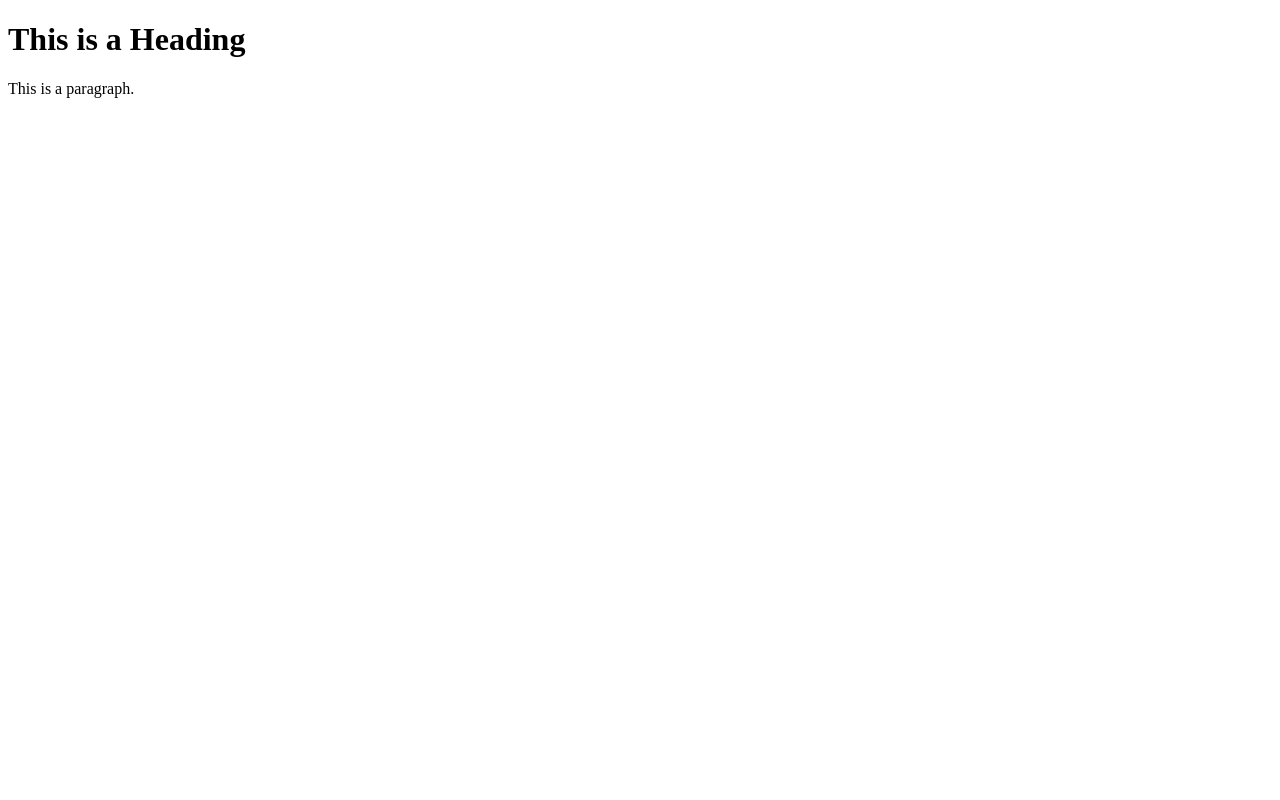
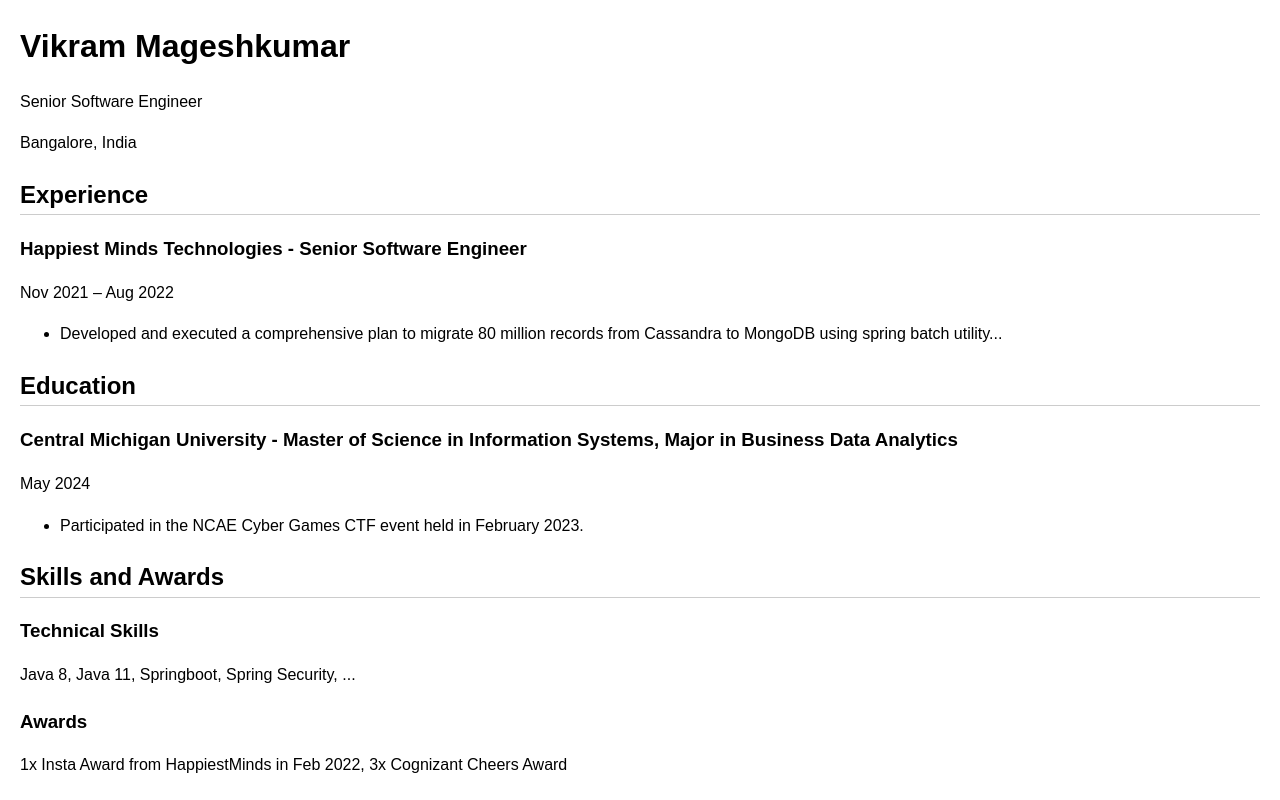
Before and after one commit to mvikram93/mvikram93.github.io, a plain HTML site: page index.html in a window 1280 px wide. Drawn offline with Linux system fonts and the light colour scheme.

Commit message:
Update index.html

```diff
--- a/index.html
+++ b/index.html
@@ -1,12 +1,77 @@
- <!DOCTYPE html>
-<html>
+<!DOCTYPE html>
+<html lang="en">
 <head>
-<title>Page Title</title>
+  <meta charset="UTF-8">
+  <meta name="viewport" content="width=device-width, initial-scale=1.0">
+  <title>Vikram Mageshkumar - Resume</title>
+  <style>
+    /* Add CSS styling here */
+    body {
+      font-family: Arial, sans-serif;
+      line-height: 1.6;
+      margin: 20px;
+    }
+    h1, h2, h3 {
+      margin-bottom: 10px;
+    }
+    .experience, .education, .skills-awards {
+      margin-bottom: 20px;
+    }
+    .experience h2, .education h2, .skills-awards h2 {
+      border-bottom: 1px solid #ccc;
+    }
+  </style>
 </head>
 <body>
+  <header>
+    <h1>Vikram Mageshkumar</h1>
+    <p>Senior Software Engineer</p>
+    <p>Bangalore, India</p>
+  </header>
 
-<h1>This is a Heading</h1>
-<p>This is a paragraph.</p>
+  <main>
+    <section class="experience">
+      <h2>Experience</h2>
+      <article>
+        <h3>Happiest Minds Technologies - Senior Software Engineer</h3>
+        <p>Nov 2021 – Aug 2022</p>
+        <ul>
+          <li>Developed and executed a comprehensive plan to migrate 80 million records from Cassandra to MongoDB using spring batch utility...</li>
+          <!-- Add other bullet points of experience -->
+        </ul>
+      </article>
 
+      <!-- Add other job experiences in a similar structure -->
+    </section>
+
+    <section class="education">
+      <h2>Education</h2>
+      <article>
+        <h3>Central Michigan University - Master of Science in Information Systems, Major in Business Data Analytics</h3>
+        <p>May 2024</p>
+        <ul>
+          <li>Participated in the NCAE Cyber Games CTF event held in February 2023.</li>
+          <!-- Add other details about education -->
+        </ul>
+      </article>
+
+      <!-- Add other educational experiences in a similar structure -->
+    </section>
+
+    <section class="skills-awards">
+      <h2>Skills and Awards</h2>
+      <article>
+        <h3>Technical Skills</h3>
+        <p>Java 8, Java 11, Springboot, Spring Security, ...</p>
+        <!-- Add other technical skills -->
+      </article>
+
+      <article>
+        <h3>Awards</h3>
+        <p>1x Insta Award from HappiestMinds in Feb 2022, 3x Cognizant Cheers Award</p>
+        <!-- Add other awards -->
+      </article>
+    </section>
+  </main>
 </body>
 </html>
```
